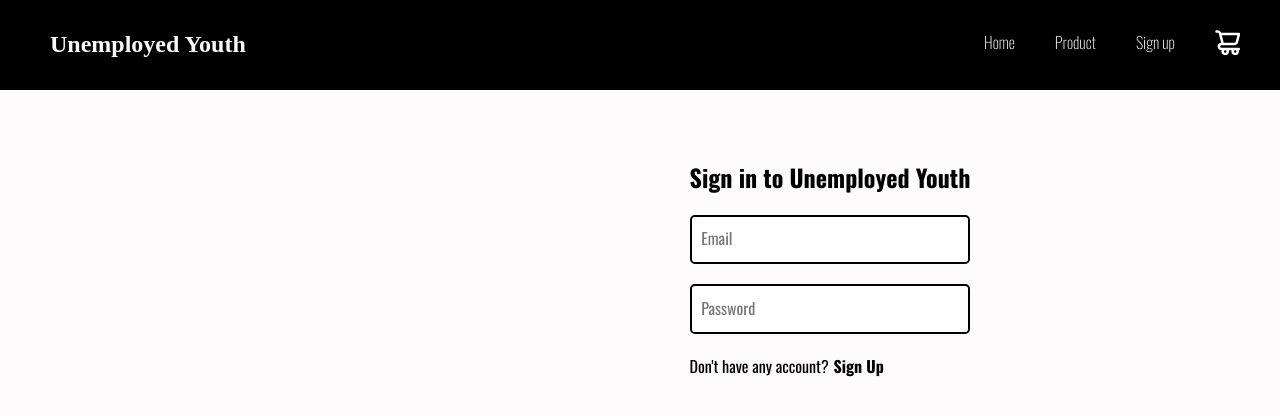
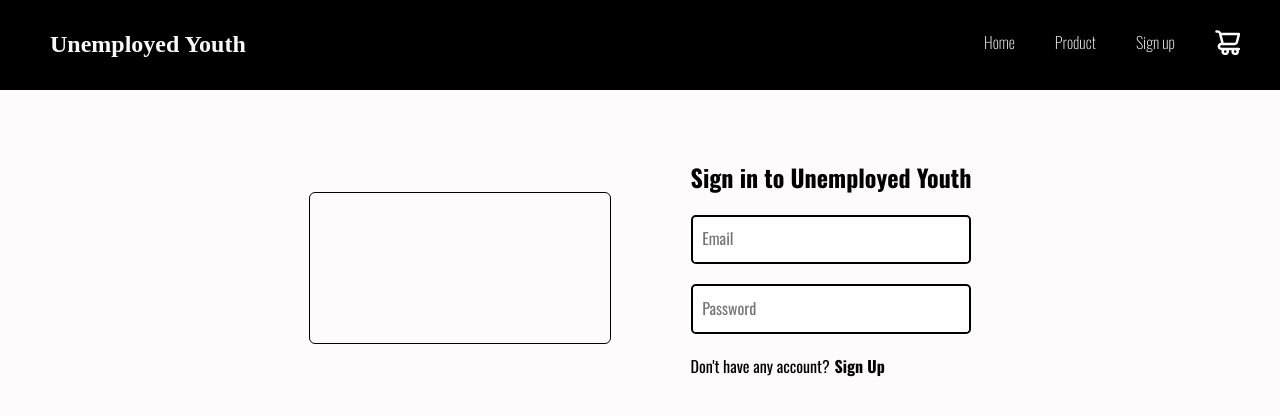
Before and after one commit to cihandundar/add-to-cart, a React (Create React App) app: page /login in a window 1280 px wide. Shown: the top 416 px of the page. Built offline with nearby package versions, Linux system fonts and the light colour scheme.

Commit message:
added border and radius to video

```diff
--- a/src/styles/pages/_login.scss
+++ b/src/styles/pages/_login.scss
@@ -13,6 +13,10 @@
     display: flex;
     align-items: center;
     justify-content: center;
+    > video {
+      border: 1px solid #000;
+      border-radius: 6px;
+    }
   }
 }
 
```
